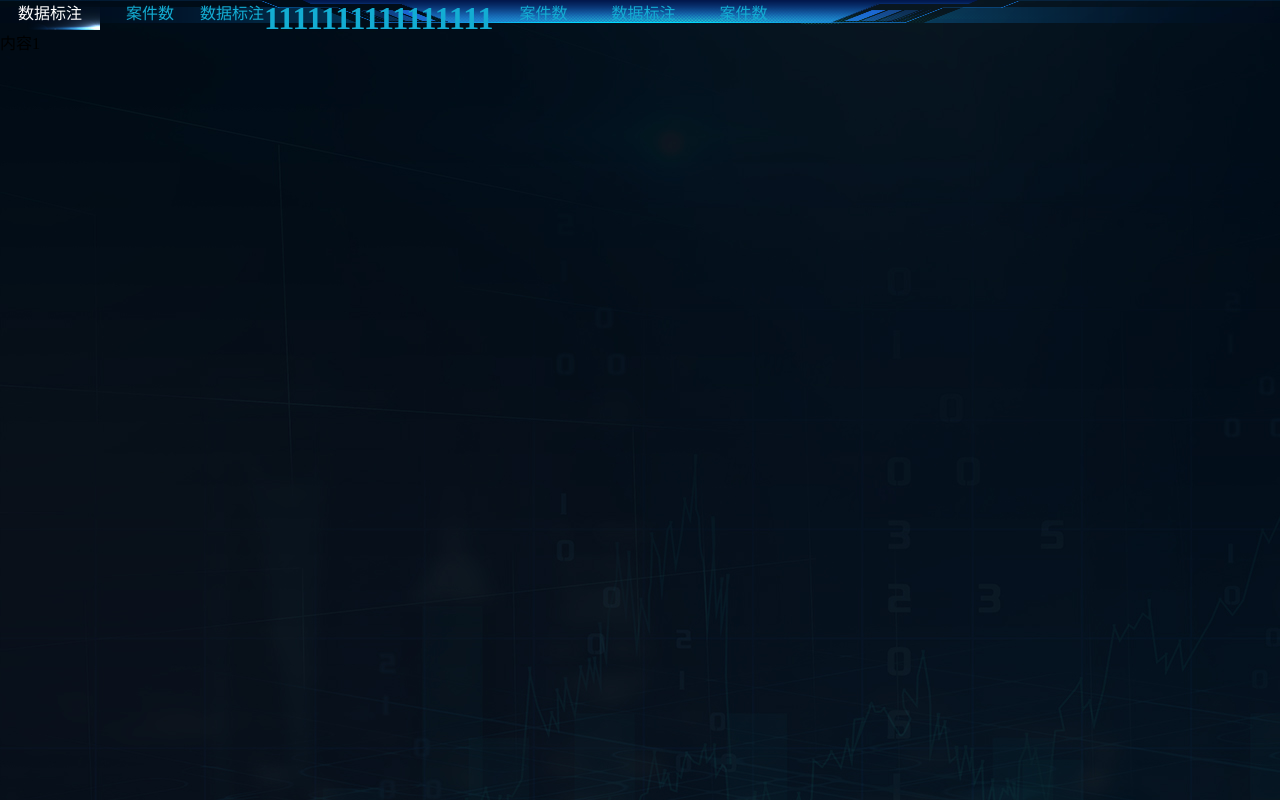
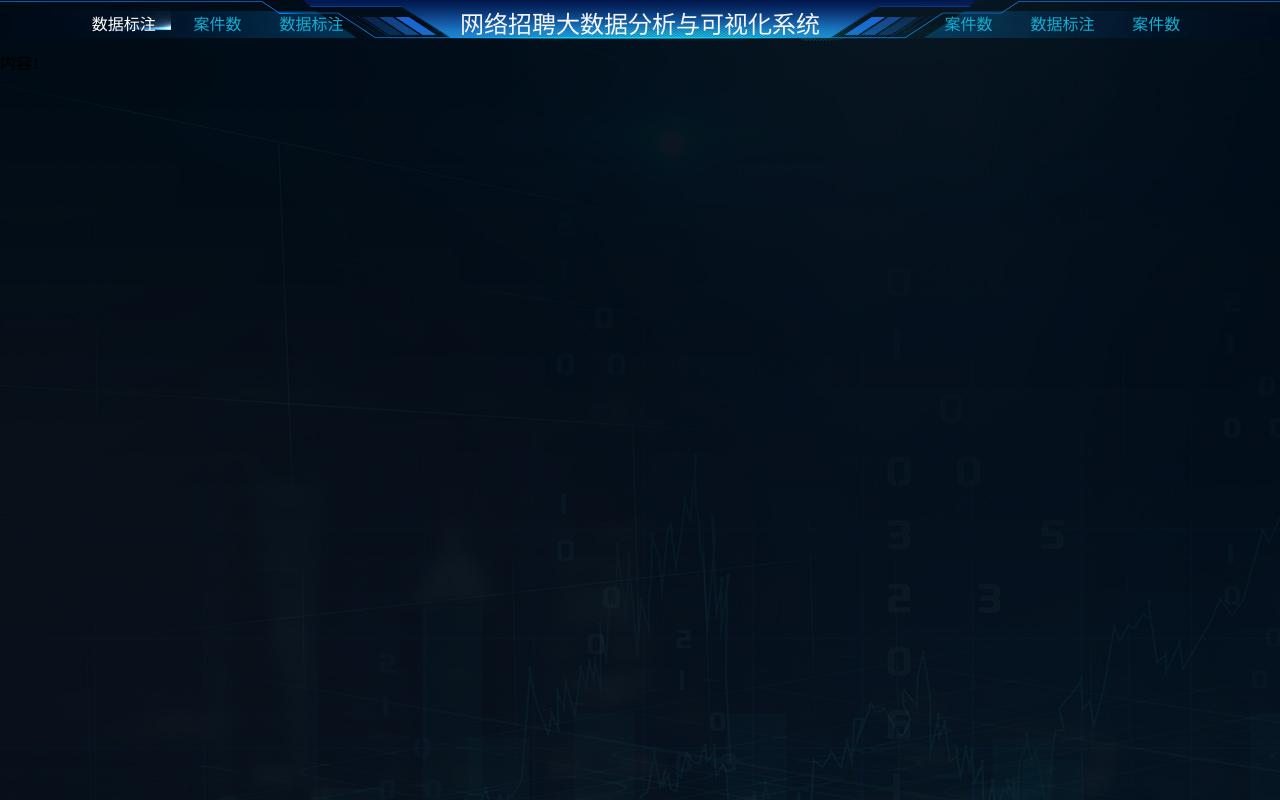
Before and after one commit to Mr-fangao/RecruitmentEmployment, a Vue app: page /test in a window 1280 px wide. Built offline with nearby package versions, Linux system fonts and the light colour scheme.

Commit message:
导航栏
1

```diff
--- a/src/components/Header.vue
+++ b/src/components/Header.vue
@@ -4,7 +4,7 @@
  <div class="tab-content1" @click="cur=1" :class="{active:cur==1}">数据标注</div>
  <div class="tab-content2" @click="cur=2" :class="{active:cur==2}">案件数</div>
   <div class="tab-content3" @click="cur=3" :class="{active:cur==3}">数据标注</div>
-<h1>1111111111111111</h1>
+  <div class="tab-mid">网络招聘大数据分析与可视化系统</div>
  <div class="tab-content4" @click="cur=4" :class="{active:cur==4}">案件数</div>
   <div class="tab-content5" @click="cur=5" :class="{active:cur==5}">数据标注</div>
  <div class="tab-content6" @click="cur=6" :class="{active:cur==6}">案件数</div>
@@ -30,7 +30,6 @@ export default {
  },
 
 methods:{
-
  }
 }
 </script>
@@ -40,11 +39,17 @@ methods:{
   background: url(../assets/img/headerbg.png);
   background-size: 100% 100%;
    text-align: center;
-  height: 30px;
+  height: 50px;
   width: 100%;
   display: flex;
   flex-direction: row;
   color: rgb(19, 173, 211);
+  line-height: 50px;
+  .tab-mid{
+    flex: 6;
+    font-size: 18pt;
+    color: rgb(245, 245, 245);
+  }
 }
 .tab-content .active{
 //  background-color: #194e84 !important;
@@ -52,25 +57,35 @@ background: url(../assets/img/menucurrent.png);
  color: #fff;
 }
 .tab-content1{
-
- width: 100px;
+  margin-left: 6%;
+  flex: 1;
+ width: 60px;
  height: 30px;
 }
 .tab-content2{
-
- width: 100px;
+  flex: 1;
+ width: 60px;
+ height: 30px;
+}
+.tab-content3{
+    flex: 1;
+ width: 60px;
  height: 30px;
 }
 .tab-content4{
- width: 100px;
+    flex: 1;
+ width: 60px;
  height: 30px;
 }
 .tab-content5{
- width: 100px;
+    flex: 1;
+ width: 60px;
  height: 30px;
 }
 .tab-content6{
- width: 100px;
+    margin-right: 6%;
+    flex: 1;
+ width: 60px;
  height: 30px;
 }
 </style>
```
Also changed, not shown: src/views/Home.vue (line endings or trailing spaces).
